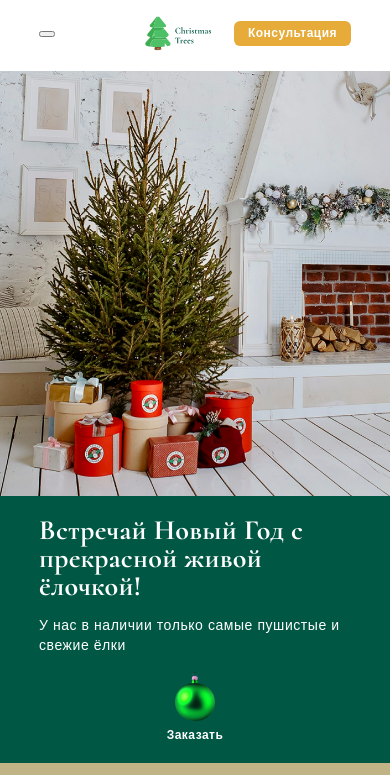
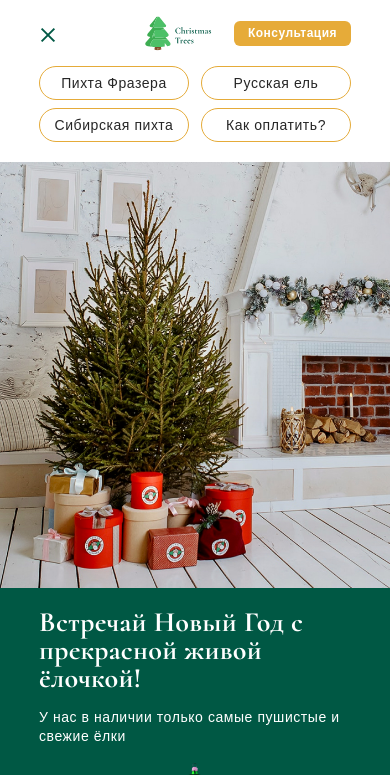
Before and after one commit to soulflamecompany/ChristmasTree-project, a plain HTML site: page index.html in a window 390 px wide. Both pictures are taken after a click on the button 47 px from the left and 33 px from the top of the page. Shown: the top 775 px of the page. Drawn offline with Linux system fonts and the light colour scheme.

Commit message:
append burger menu

```diff
--- a/index.html
+++ b/index.html
@@ -44,6 +44,8 @@
     <link rel="stylesheet" href="styles/pay.css" />
     <link rel="stylesheet" href="styles/option-pay.css" />
     <link rel="stylesheet" href="styles/footer.css" />
+
+    <script src="script/burger.js" defer></script>
   </head>
   <body>
     <header class="header">
@@ -62,16 +64,16 @@
         <nav class="header__navigation navigation">
           <ul class="navigation__list">
             <li class="navigation__item">
-              <a href="" class="navigation__link">Пихта Фразера</a>
+              <a href="#one" class="navigation__link">Пихта Фразера</a>
             </li>
             <li class="navigation__item">
-              <a href="" class="navigation__link">Русская ель</a>
+              <a href="#two" class="navigation__link">Русская ель</a>
             </li>
             <li class="navigation__item">
-              <a href="" class="navigation__link">Сибирская пихта</a>
+              <a href="#three" class="navigation__link">Сибирская пихта</a>
             </li>
             <li class="navigation__item">
-              <a href="" class="navigation__link">Как оплатить?</a>
+              <a href="#pay" class="navigation__link">Как оплатить?</a>
             </li>
           </ul>
         </nav>
@@ -227,7 +229,7 @@
         </div>
       </section>
 
-      <section class="pay">
+      <section class="pay" id="pay">
         <div class="container">
           <h2 class="pay__title">Как можно оплатить</h2>
           <ul class="pay__list">
--- /dev/null
+++ b/script/burger.js
@@ -0,0 +1,7 @@
+const burger = document.querySelector(".burger");
+const navigation = document.querySelector(".navigation");
+
+burger.addEventListener("click", () => {
+  burger.classList.toggle("burger_active");
+  navigation.classList.toggle("navigation_active");
+});
--- a/styles/burger.css
+++ b/styles/burger.css
@@ -1,5 +1,59 @@
 .burger {
   display: none;
+  position: relative;
+  --width: 21px;
+  --height: 14px;
+  --size-line: 2px;
+  --color: var(--main-bg-color);
+  width: var(--width);
+  height: var(--height);
+  cursor: pointer;
+  background-color: transparent;
+  border: none;
+}
+
+.burger__line {
+  position: absolute;
+  left: 0;
+  right: 0;
+  top: 50%;
+  height: var(--size-line);
+  transform: translateY(-50%) scale(1);
+  background-color: var(--color);
+  transition: transform 0.3s ease-out;
+}
+
+.burger:before,
+.burger:after {
+  content: "";
+  position: absolute;
+  left: 0;
+  right: 0;
+  height: var(--size-line);
+  background-color: var(--color);
+  transition: transform 0.3s ease-out, top 0.3s ease-out;
+}
+
+.burger:before {
+  top: 0;
+}
+
+.burger:after {
+  top: calc(100% - var(--size-line));
+}
+
+.burger_active .burger__line {
+  transform: translateY(-50%) scale(0);
+}
+
+.burger_active:before {
+  top: 50%;
+  transform: rotate(-45deg);
+}
+
+.burger_active:after {
+  top: 50%;
+  transform: rotate(45deg);
 }
 
 @media (max-width: 1000px) {
@@ -9,4 +63,8 @@
 }
 
 @media (max-width: 580px) {
+  .burger {
+    --height: 12px;
+    --width: 18px;
+  }
 }
--- a/styles/default.css
+++ b/styles/default.css
@@ -9,6 +9,7 @@
 
 html {
   box-sizing: border-box;
+  scroll-behavior: smooth;
 }
 
 *,
```
